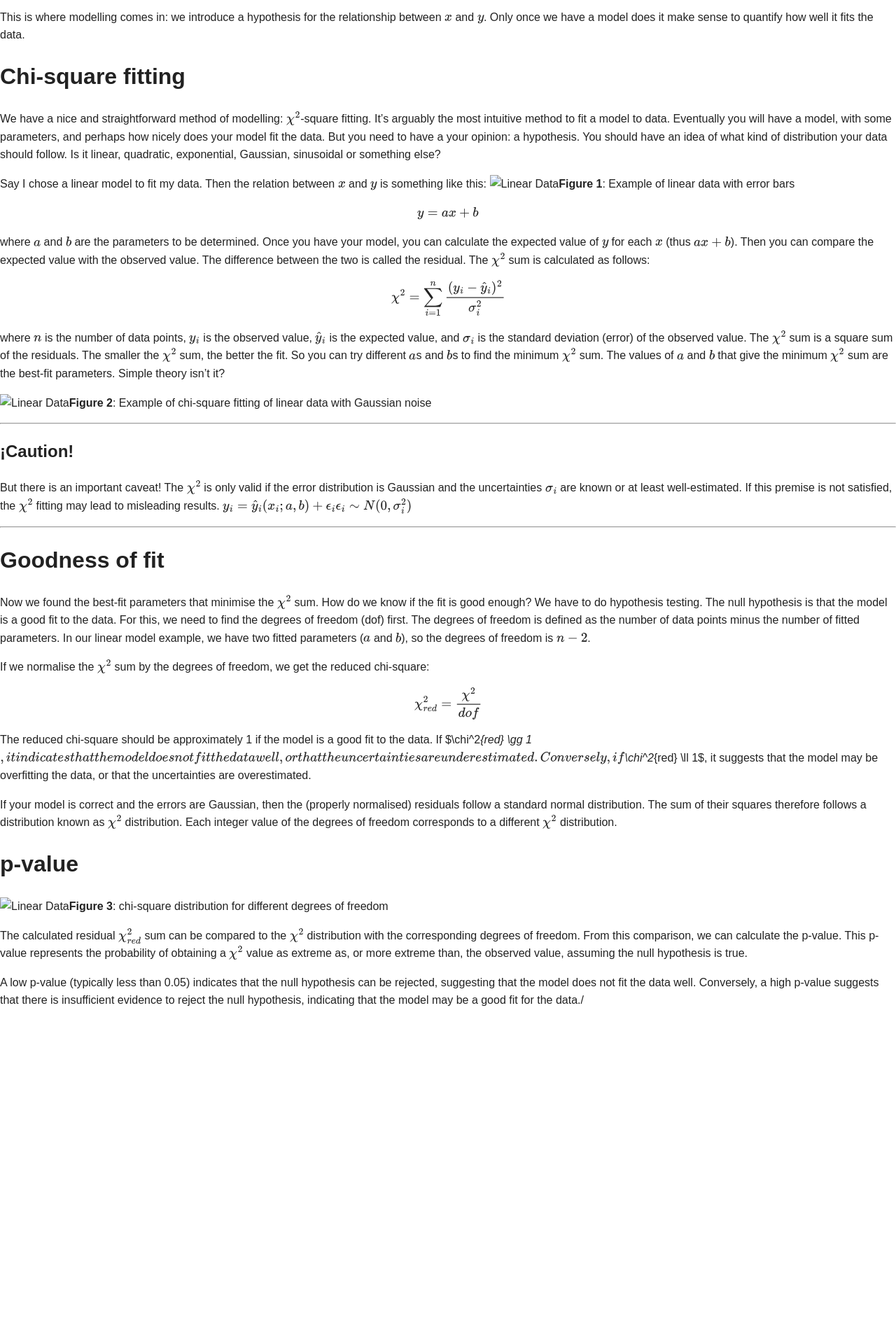
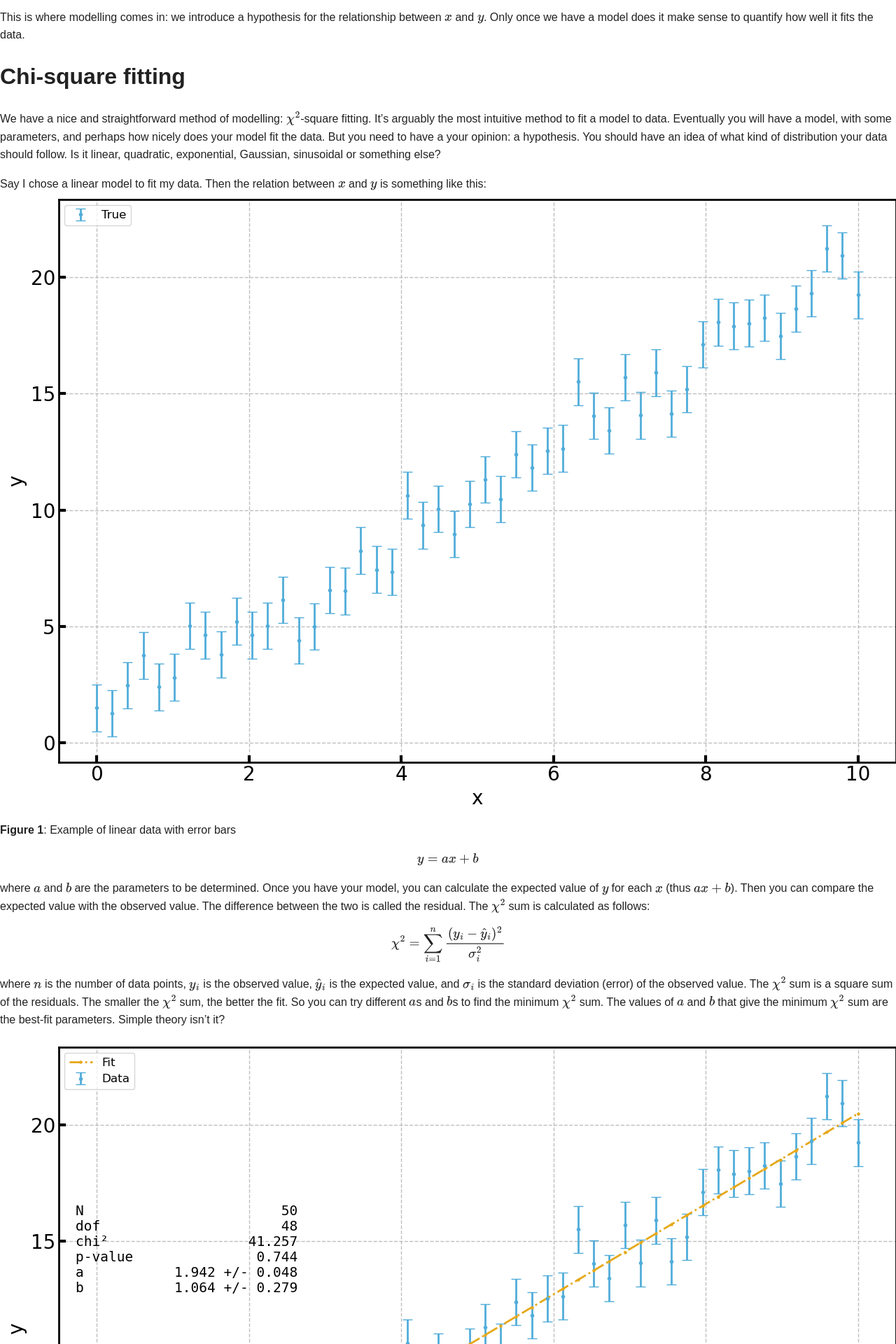
Before and after one commit to KUcyans/KUcyans.github.io, a Jekyll site: the page built from posts/chi_square.md, in a window 1280 px wide. Shown: the part 387-2307 px from the top of the page at 70% size. Built offline with Jekyll 4.4.1, drawn with Linux system fonts in a browser that asks for light colours; before the commit the page ends 1845 px from its top, so only the background shows below that.

Commit message:
latex form fixed, images in the post have right path

```diff
--- a/posts/chi_square.md
+++ b/posts/chi_square.md
@@ -16,7 +16,7 @@ This is where modelling comes in: we introduce a hypothesis for the relationship
 We have a nice and straightforward method of modelling: $\chi^2$-square fitting. It's arguably the most intuitive method to fit a model to data. Eventually you will have a model, with some parameters, and perhaps how nicely does your model fit the data. But you need to have a your opinion: a hypothesis. You should have an idea of what kind of distribution your data should follow. Is it linear, quadratic, exponential, Gaussian, sinusoidal or something else?
 
 Say I chose a linear model to fit my data. Then the relation between $x$ and $y$ is something like this:
-![Linear Data](/posts/assets/img/chi_square_data1.png)**Figure 1**: Example of linear data with error bars
+![Linear Data](/assets/img/chi_square_data1.png)**Figure 1**: Example of linear data with error bars
 
 $$ y = ax + b $$
 
@@ -27,7 +27,7 @@ $$ \chi^2 = \sum_{i=1}^{n} \frac{(y_i - \hat{y}_i)^2}{\sigma_i^2} $$
 where $n$ is the number of data points, $y_i$ is the observed value, $\hat{y}_i$ is the expected value, and $\sigma_i$ is the standard deviation (error) of the observed value. The $\chi^2$ sum is a square sum of the residuals. The smaller the $\chi^2$ sum, the better the fit. So you can try different $a$s and $b$s to find the minimum $\chi^2$ sum. The values of $a$ and $b$ that give the minimum $\chi^2$ sum are the best-fit parameters.
 Simple theory isn't it?
 
-![Linear Data](/posts/assets/img/chi_square_data2.png)**Figure 2**: Example of chi-square fitting of linear data with Gaussian noise
+![Chi square fit](/assets/img/chi_square_data2.png)**Figure 2**: Example of chi-square fitting of linear data with Gaussian noise
 
 ---
 
@@ -47,12 +47,12 @@ If we normalise the $\chi^2$ sum by the degrees of freedom, we get the reduced c
 
 $$\chi^2_{red} = \frac{\chi^2}{dof}$$
 
-The reduced chi-square should be approximately 1 if the model is a good fit to the data. If $\chi^2_{red} \gg 1$, it indicates that the model does not fit the data well, or that the uncertainties are underestimated. Conversely, if $\chi^2_{red} \ll 1$, it suggests that the model may be overfitting the data, or that the uncertainties are overestimated.
+The reduced chi-square should be approximately 1 if the model is a good fit to the data. If $\chi^2_{red} \\gg 1$, it indicates that the model does not fit the data well, or that the uncertainties are underestimated. Conversely, if $\chi^2_{red} \\ll 1$, it suggests that the model may be overfitting the data, or that the uncertainties are overestimated.
 
 If your model is correct and the errors are Gaussian, then the (properly normalised) residuals follow a standard normal distribution. The sum of their squares therefore follows a distribution known as $\chi^2$ distribution. Each integer value of the degrees of freedom corresponds to a different $\chi^2$ distribution.
 
 # p-value
-![Linear Data](/posts/assets/img/chi_square_data3.png)**Figure 3**: chi-square distribution for different degrees of freedom
+![Linear Data](/assets/img/chi_square_data3.png)**Figure 3**: chi-square distribution for different degrees of freedom
 
 The calculated residual $\chi^2_{red}$ sum can be compared to the $\chi^2$ distribution with the corresponding degrees of freedom. From this comparison, we can calculate the p-value. This p-value represents the probability of obtaining a $\chi^2$ value as extreme as, or more extreme than, the observed value, assuming the null hypothesis is true.
 
```
